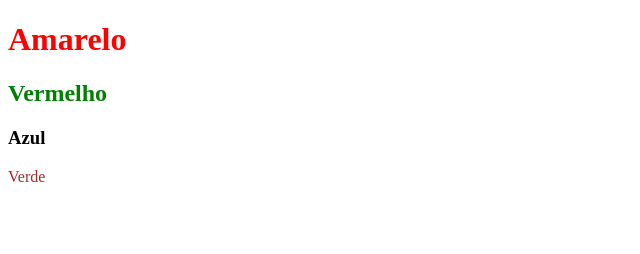
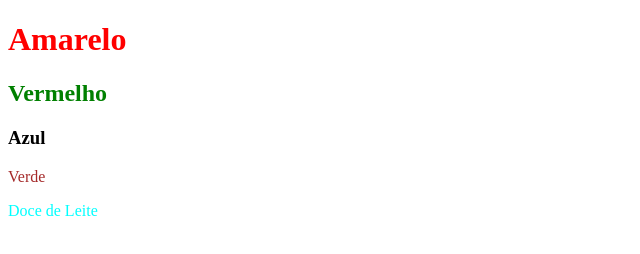
Before and after one commit to ViniiAssis/DevWeb-ETECD, a plain HTML site: page Aula_20.08/pagin.html in a window 1280 px wide. Shown: the whole page, without its empty margins (0-640 px from the left). Drawn offline with Linux system fonts and the light colour scheme.

Commit message:
Quarto commit

```diff
--- a/Aula_20.08/pagin.html
+++ b/Aula_20.08/pagin.html
@@ -15,7 +15,9 @@
     p{
         color: brown;
      }
-
+    issoeumaclasse{
+        color: aqua;
+    }
 </style>
 
 <body>
@@ -24,6 +26,6 @@
     <h2 style="color: green;">Vermelho</h2>
     <h3 class="preto">Azul</h3>
     <p>Verde</p>
-
+    <issoeumaclasse>Doce de Leite</issoeumaclasse>
 </body>
 </html>
```
